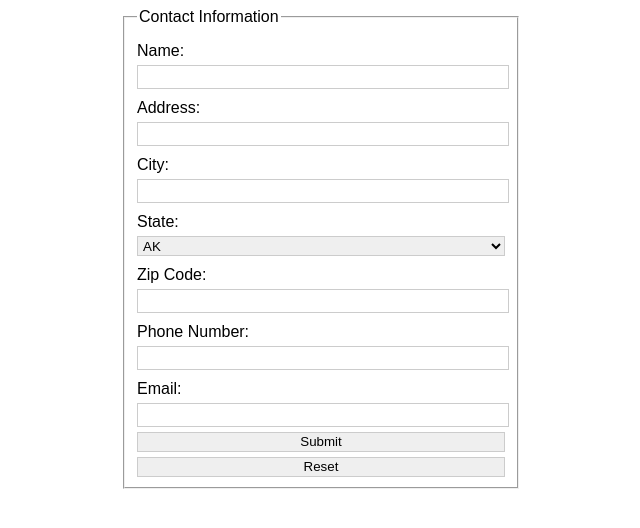
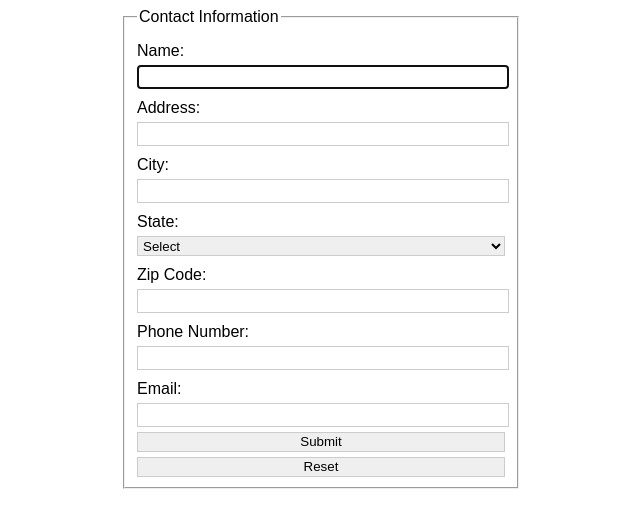
Before and after one commit to lunarbunnijo/computer-build-request, a plain HTML site: page index.html in a window 1280 px wide. Shown: the whole page, without its empty margins (319-959 px from the left). Drawn offline with nearby package versions, Linux system fonts and the light colour scheme.

Commit message:
Update index.html

```diff
--- a/index.html
+++ b/index.html
@@ -5,7 +5,7 @@ Programming Description: Computer Build Registration Form using EmailJS
 -->
 <html lang="en">
 <head>
-  <meta charset="UTF-8">
+  <meta charset="UTF-8" />
   <title>Computer Build Registration Form</title>
   <style>
     body {
@@ -61,11 +61,9 @@ Programming Description: Computer Build Registration Form using EmailJS
     }
   </style>
 
-  <script src="https://cdn.emailjs.com/dist/email.min.js"></script>
+  <script type="text/javascript" src="https://cdn.jsdelivr.net/npm/@emailjs/browser@3/dist/email.min.js"></script>
   <script>
-    (function() {
-      emailjs.init("0iPHTf16AAFAViVyk");
-    })();
+    emailjs.init("0iPHTf16AAFAViVyk");
 
     window.onload = function () {
       document.getElementById('name').focus();
@@ -81,7 +79,7 @@ Programming Description: Computer Build Registration Form using EmailJS
         }
       });
 
-      document.getElementById('computerBuild').addEventListener('submit', function(event) {
+      document.getElementById('computerBuild').addEventListener('submit', function (event) {
         event.preventDefault();
         sendEmail();
       });
@@ -89,20 +87,12 @@ Programming Description: Computer Build Registration Form using EmailJS
 
     function togglebuildInfo(show) {
       const buildInfo = document.getElementById('buildInfo');
-      if (show) {
-        buildInfo.classList.remove('hidden');
-      } else {
-        buildInfo.classList.add('hidden');
-      }
+      buildInfo.classList.toggle('hidden', !show);
     }
 
     function togglebuildForm(show) {
       const computerBuild = document.getElementById('computerBuild');
-      if (show) {
-        computerBuild.classList.remove('hidden');
-      } else {
-        computerBuild.classList.add('hidden');
-      }
+      computerBuild.classList.toggle('hidden', !show);
     }
 
     function sendEmail() {
@@ -153,58 +143,15 @@ Programming Description: Computer Build Registration Form using EmailJS
       <input type="text" id="city" required>
 
       <label for="state">State:</label>
-      <select id="state">
-        <option value="AK">AK</option>
-        <option value="AL">AL</option>
-        <option value="AR">AR</option>
-        <option value="AZ">AZ</option>
+      <select id="state" required>
+        <option value="">Select</option>
+        <option value="IL">IL</option>
         <option value="CA">CA</option>
-        <option value="CO">CO</option>
-        <option value="CT">CT</option>
-        <option value="DE">DE</option>
-        <option value="FL">FL</option>
-        <option value="GA">GA</option>
-        <option value="HI">HI</option>
-        <option value="IA">IA</option>
-        <option value="ID">ID</option>
-        <option value="IL">IL</option>
-        <option value="IN">IN</option>
-        <option value="KS">KS</option>
-        <option value="KY">KY</option>
-        <option value="LA">LA</option>
-        <option value="MA">MA</option>
-        <option value="MD">MD</option>
-        <option value="ME">ME</option>
-        <option value="MI">MI</option>
-        <option value="MN">MN</option>
-        <option value="MO">MO</option>
-        <option value="MS">MS</option>
-        <option value="MT">MT</option>
-        <option value="NC">NC</option>
-        <option value="ND">ND</option>
-        <option value="NE">NE</option>
-        <option value="NH">NH</option>
-        <option value="NJ">NJ</option>
-        <option value="NM">NM</option>
-        <option value="NV">NV</option>
+        <option value="TX">TX</option>
         <option value="NY">NY</option>
-        <option value="OH">OH</option>
-        <option value="OK">OK</option>
-        <option value="OR">OR</option>
-        <option value="PA">PA</option>
-        <option value="RI">RI</option>
-        <option value="SC">SC</option>
-        <option value="SD">SD</option>
-        <option value="TN">TN</option>
-        <option value="TX">TX</option>
-        <option value="UT">UT</option>
-        <option value="VA">VA</option>
-        <option value="VT">VT</option>
-        <option value="WA">WA</option>
-        <option value="WI">WI</option>
-        <option value="WV">WV</option>
-        <option value="WY">WY</option>
-        </select required>
+        <!-- Add other states as needed -->
+      </select>
+
       <label for="zipcode">Zip Code:</label>
       <input type="text" id="zipcode" required>
 
@@ -229,7 +176,6 @@ Programming Description: Computer Build Registration Form using EmailJS
           <input type="radio" id="buildYes" name="buildChoice" value="yes" onclick="togglebuildInfo(true)">
           <label for="buildYes">Yes</label>
         </div>
-
         <div class="radio-option">
           <input type="radio" id="buildNo" name="buildChoice" value="no" onclick="togglebuildInfo(false)">
           <label for="buildNo">No</label>
```
